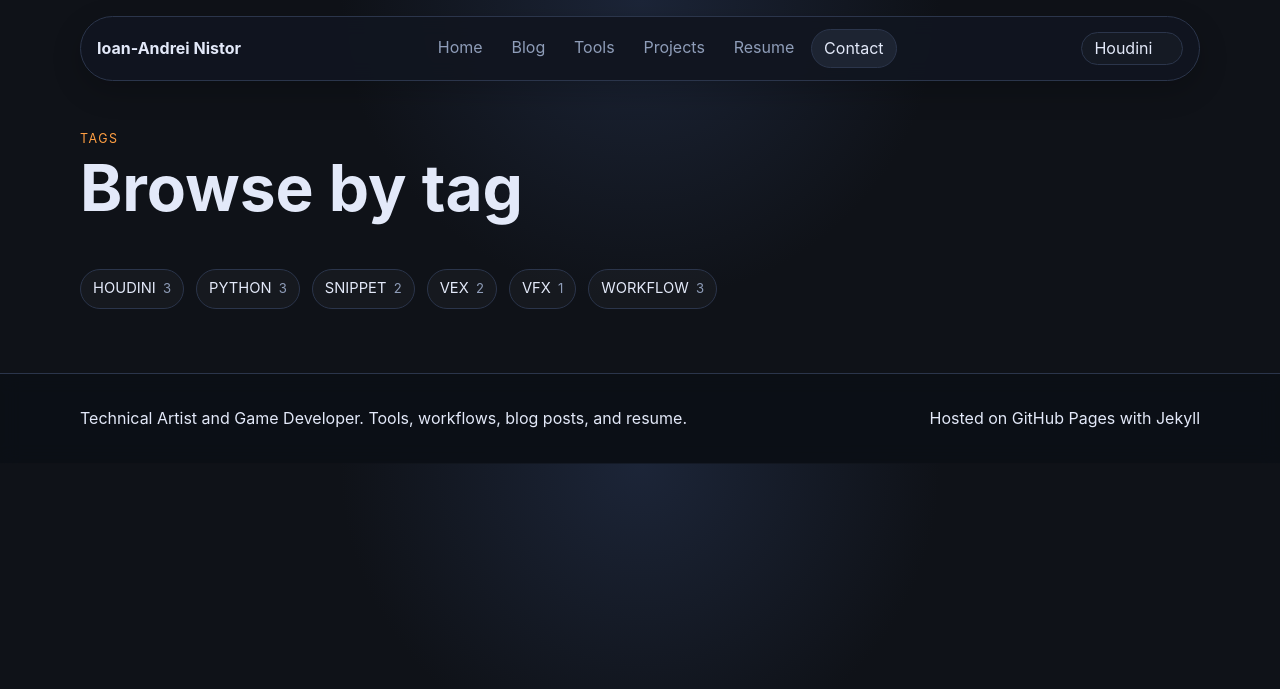
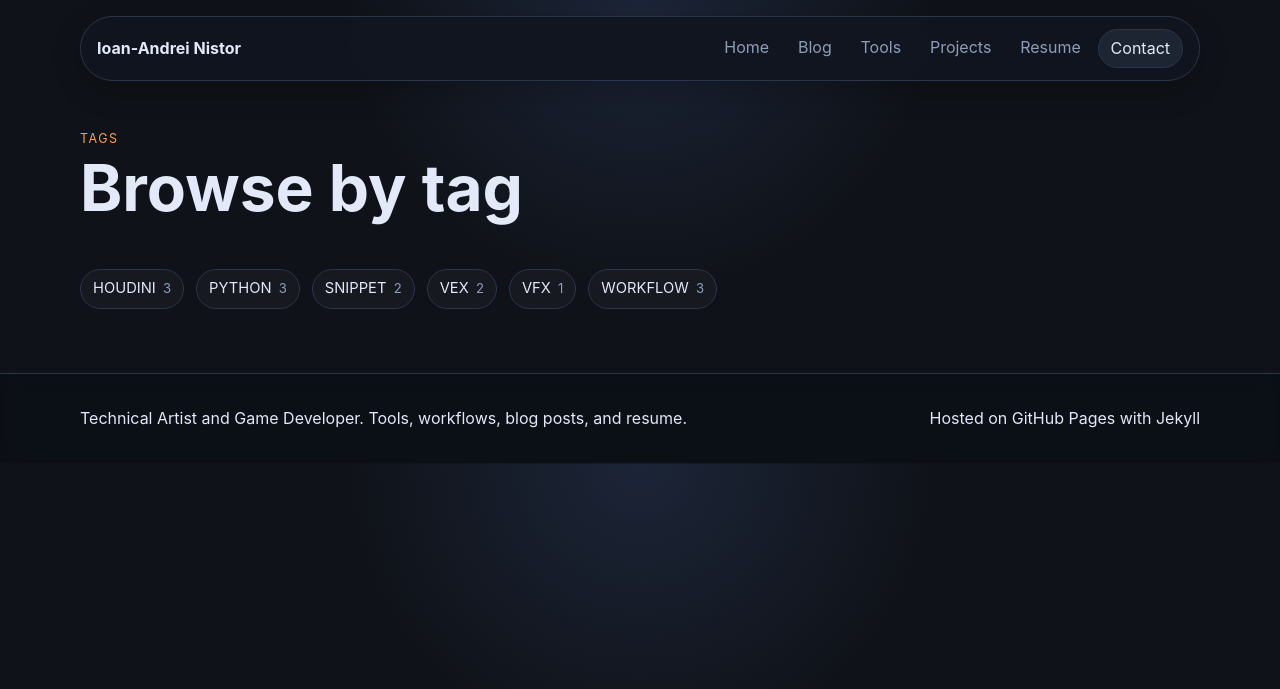
Before and after one commit to ianistor/ian_mywebsite, a Jekyll site: the page built from tags/index.md, in a window 1280 px wide. Shown: the top 689 px of the page. Built offline with Jekyll 4.4.1, drawn with Linux system fonts in a browser that asks for light colours; nearby versions of some CDN libraries.

Commit message:
Remove header theme selection control

```diff
--- a/_layouts/default.html
+++ b/_layouts/default.html
@@ -21,12 +21,6 @@
           {% endfor %}
           <a class="header-contact-button" href="{{ '/#contact' | relative_url }}">Contact</a>
         </nav>
-        <div class="theme-control">
-          <label class="sr-only" for="theme-select">Theme</label>
-          <select id="theme-select" aria-label="Theme">
-            <option value="houdini">Houdini</option>
-          </select>
-        </div>
       </div>
     </div>
   </header>
@@ -52,14 +46,10 @@
       const prose = document.querySelector('.prose');
       const navToggle = document.querySelector('.nav-toggle');
       const siteNav = document.getElementById('site-nav');
-      const themeSelect = document.getElementById('theme-select');
       const headerSearch = document.querySelector('.header-search');
       const headerSearchInput = document.getElementById('site-search-input');
       const headerSearchResults = document.getElementById('header-search-results');
       const root = document.documentElement;
-      const themeParam = new URLSearchParams(window.location.search).get('theme');
-      const themeStorageKey = 'site-theme';
-      const validThemes = ['houdini'];
       const searchIndex = [
         {% assign search_docs = site.pages | concat: site.posts | concat: site.projects | concat: site.tools %}
         {% for doc in search_docs %}
@@ -74,30 +64,7 @@
         {% endfor %}
       ];
 
-      const applyTheme = (themeName) => {
-        const normalizedTheme = validThemes.includes(themeName) ? themeName : 'houdini';
-        root.setAttribute('data-theme', normalizedTheme);
-        if (themeSelect) {
-          themeSelect.value = normalizedTheme;
-        }
-      };
-
-      const storedTheme = localStorage.getItem(themeStorageKey);
-      if (themeParam && validThemes.includes(themeParam)) {
-        applyTheme(themeParam);
-      } else if (storedTheme && validThemes.includes(storedTheme)) {
-        applyTheme(storedTheme);
-      } else {
-        applyTheme('houdini');
-      }
-
-      if (themeSelect) {
-        themeSelect.addEventListener('change', (event) => {
-          const nextTheme = event.target.value;
-          applyTheme(nextTheme);
-          localStorage.setItem(themeStorageKey, nextTheme);
-        });
-      }
+      root.setAttribute('data-theme', 'houdini');
 
       const formatDocType = (docType) => {
         if (!docType) return 'Page';
--- a/assets/css/style.css
+++ b/assets/css/style.css
@@ -170,28 +170,6 @@ a:hover {
 .header-controls,
 .header-search {
   display: none;
-}
-
-.theme-control {
-  display: flex;
-  align-items: center;
-}
-
-.theme-control select {
-  appearance: none;
-  border: 1px solid var(--line);
-  background: var(--panel);
-  color: var(--text);
-  border-radius: 999px;
-  padding: 0.35rem 1.85rem 0.35rem 0.75rem;
-  font: inherit;
-  line-height: 1.2;
-  cursor: pointer;
-}
-
-.theme-control select:focus-visible {
-  outline: 2px solid var(--accent);
-  outline-offset: 2px;
 }
 
 .sr-only {
```
